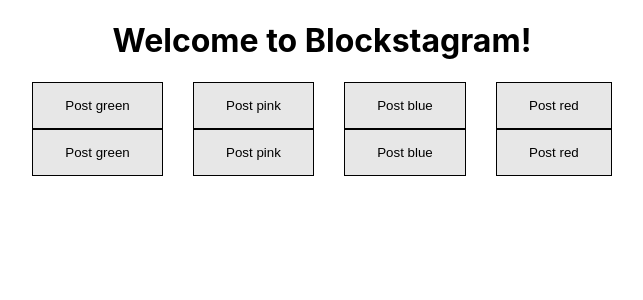
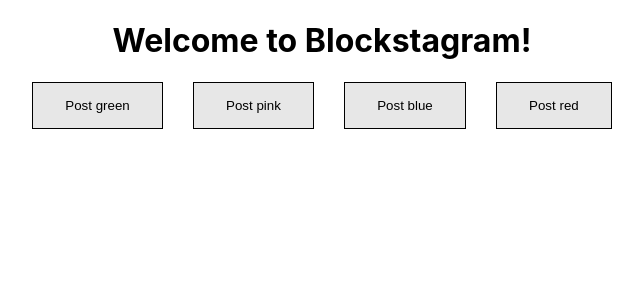
Before and after one commit to fullstack-decal-fa22/hw4-ShatteredSk1es, a React (Create React App) app: page / in a window 1280 px wide. Shown: the top 300 px of the page, without its empty margins (318-961 px from the left). Built offline with nearby package versions, Linux system fonts and the light colour scheme.

Commit message:
Done with everything except posts

```diff
--- a/src/Components/Feed.js
+++ b/src/Components/Feed.js
@@ -12,15 +12,16 @@ const Feed = () => {
 
     const [colors, addColor] = useState([])
 
-    const posts = colors.map((currColor) =>
-        <Block color={currColor}/>)
+    const posts = colors.map((color) =>
+        <Block color={color} caption={color}></Block>
+    );
+
+
 
     return (
         <div>
-            <Menu></Menu>
+            <Menu handleClick={(color) => addColor(colors => [color, ...colors])}></Menu>
 
-            <Menu handleClick={(color) => addColor(colors => [color, ...colors])}></Menu>
-            {/* Below is where all of your Blocks should render! */}
             {posts}
         </div>
     );
```
